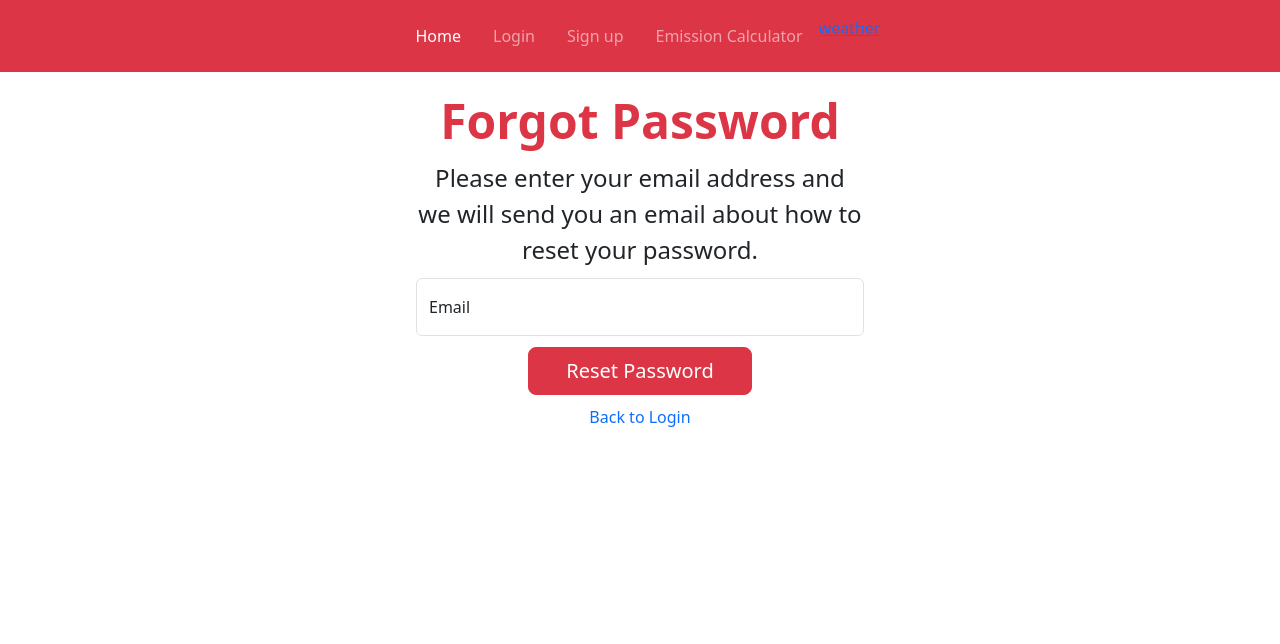
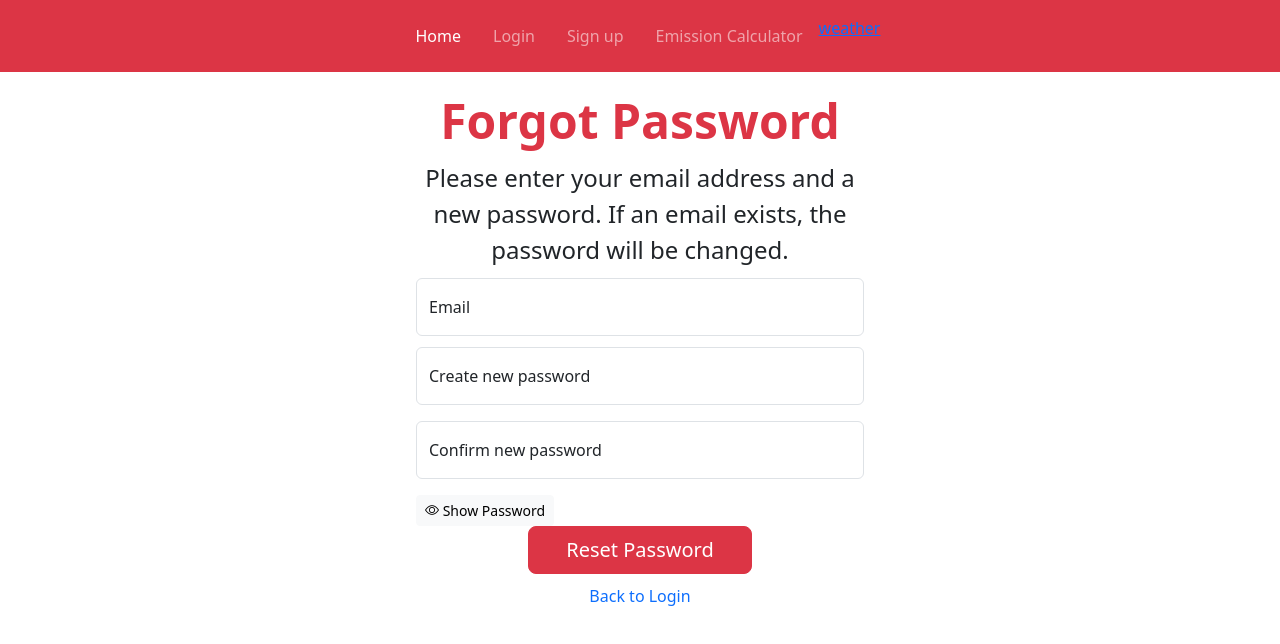
Before and after one commit to shellyh0626/TicketWingmanFront, a React (Create React App) app: page /forgot in a window 1280 px wide. Shown: the top 644 px of the page. Built offline with nearby package versions, Linux system fonts and the light colour scheme; no server answers.

Commit message:
Added forgotPassword, ability to change password in UserProfile, and showPassword option

```diff
--- a/src/components/EditInfo.jsx
+++ b/src/components/EditInfo.jsx
@@ -10,11 +10,13 @@ function EditInfo() {
   const currentUser = useSelector((state) => state.user);
   const dispatch = useDispatch();
   const navigate = useNavigate();
+  const [visible, setVisible] = useState(false);
 
   const [userData, setUserData] = useState({
     firstName: currentUser.firstName,
     lastName: currentUser.lastName,
     email: currentUser.email,
+    newPassword: "",
   });
 
   const handleChange = (event) => {
@@ -24,13 +26,24 @@ function EditInfo() {
 
   const handleSubmit = (event) => {
     event.preventDefault();
-    dispatch(editUserThunk(currentUser.email, userData)); // Pass currentUser.email as the first argument
+
+    const updatedUserData = {
+      firstName: userData.firstName,
+      lastName: userData.lastName,
+      email: userData.email,
+      password: userData.newPassword,
+    };
+
+    console.log("Updated User Data:", updatedUserData);
+    dispatch(editUserThunk(currentUser.email, updatedUserData));
 
     setUserData({
       firstName: "",
       lastName: "",
       email: "",
+      newPassword: "",
     });
+    setVisible(false);
 
     navigate("/profile/");
   };
@@ -83,20 +96,32 @@ function EditInfo() {
             onChange={handleChange}
           />
         </div>
-        <div class="mb-3">
+        <div class="mb-1">
           <label class="form-label col-form-label-lg">Password</label>
           <input
             id="profilePasswordInput"
-            type="password"
+            type={visible ? "text" : "password"}
+            name="newPassword"
             class="form-control form-control-lg"
             placeholder="Password"
-            readOnly
-            defaultValue={currentUser.password}
+            value={userData.password}
+            onChange={handleChange}
           />
         </div>
-        <button type="submit" class="btn btn-primary" onClick={handleSubmit}>
-          <i class="bi bi-pen"></i> Edit Profile
-        </button>
+        <div class="mb-2">
+          <button
+            type="button"
+            class="btn btn-light btn-sm"
+            onClick={() => setVisible(!visible)}
+          >
+            <i class="bi bi-eye" /> Show Password
+          </button>
+        </div>
+        <div>
+          <button type="submit" class="btn btn-success" onClick={handleSubmit}>
+            <i class="bi bi-pen"></i> Edit Profile
+          </button>
+        </div>
       </form>
     </div>
   );
--- a/src/components/ForgotForm.jsx
+++ b/src/components/ForgotForm.jsx
@@ -1,31 +1,129 @@
-import React from "react";
+import React, { useState } from "react";
 import { Link } from "react-router-dom";
+import { useDispatch } from "react-redux";
+import { editUserThunk } from "../redux/users/user.actions";
 import "../css/ForgotFormCSS.css";
 import "bootstrap/dist/css/bootstrap.min.css";
 
 function ForgotForm() {
+  const dispatch = useDispatch();
+  const [userData, setUserData] = useState({
+    email: "",
+    newPassword: "",
+    confirmPassword: "",
+  });
+  const [visible, setVisible] = useState(false);
+  const [submitted, setSubmitted] = useState(false);
+
+  const handleChange = (event) => {
+    const { name, value } = event.target;
+    setUserData((prevState) => ({ ...prevState, [name]: value }));
+  };
+
+  const handleSubmit = (event) => {
+    event.preventDefault();
+
+    if (userData.newPassword !== userData.confirmPassword) {
+      alert("New password and confirmation do not match!");
+      return;
+    }
+
+    const updatedUserData = {
+      password: userData.newPassword,
+    };
+
+    console.log("Updated User Data:", updatedUserData);
+    dispatch(editUserThunk(userData.email, updatedUserData));
+
+    setUserData({
+      email: "",
+      newPassword: "",
+      confirmPassword: "",
+    });
+    setVisible(false);
+    setSubmitted(true);
+  };
+
+  if (submitted) {
+    return (
+      <div id="forgotPasswordContainer">
+        <h1 id="forgotPasswordHeading">Passoword Changed</h1>
+        <p id="forgotPasswordMessage">
+          If the email provided exists, then the password has been successfully
+          changed!
+        </p>
+        <Link
+          to="/login"
+          id="loginNav"
+          class="link-offset-2 link-offset-3-hover link-underline link-underline-opacity-0 link-underline-opacity-75-hover"
+        >
+          Back to Login
+        </Link>
+      </div>
+    );
+  }
+
   return (
     <div id="forgotPasswordContainer">
       <h1 id="forgotPasswordHeading">Forgot Password</h1>
       <p id="forgotPasswordMessage">
-        Please enter your email address and we will send you an email about how
-        to reset your password.
+        Please enter your email address and a new password. If an email exists,
+        the password will be changed.
       </p>
+      <form>
         <div class="form-floating mb-3">
           <input
             type="email"
+            name="email"
             id="forgotEmail"
             class="form-control"
             placeholder="name@example.com"
+            onChange={handleChange}
             required
           />
           <label for="floatingInput">Email</label>
         </div>
+        <div class="form-floating mb-3">
+          <input
+            type={visible ? "text" : "password"}
+            id="newPassword"
+            class="form-control"
+            placeholder="*****"
+            name="newPassword"
+            onChange={handleChange}
+            required
+          />
+          <label for="floatingInput">Create new password</label>
+        </div>
+        <div class="form-floating mb-3">
+          <input
+            type={visible ? "text" : "password"}
+            id="confirmPassword"
+            class="form-control"
+            placeholder="*****"
+            name="confirmPassword"
+            onChange={handleChange}
+            required
+          />
+          <label for="floatingInput">Confirm new password</label>
+        </div>
+        <button
+          type="button"
+          class="btn btn-light btn-sm"
+          onClick={() => setVisible(!visible)}
+        >
+          <i class="bi bi-eye" /> Show Password
+        </button>
         <div class="d-grid gap-2 col-6 mx-auto">
-        <button type="button" class="btn btn-danger btn-lg">
+          <button
+            type="submit"
+            class="btn btn-danger btn-lg"
+            onClick={handleSubmit}
+          >
             Reset Password
           </button>
         </div>
+      </form>
       <Link
         to="/login"
         id="loginNav"
--- a/src/components/LoginForm.jsx
+++ b/src/components/LoginForm.jsx
@@ -23,7 +23,11 @@ const LoginForm = () => {
     <div id="formContainer">
       <h1 id="formHeading">Login</h1>
       <div class="d-grid gap-2 col-6 mx-auto">
-        <a href="http://localhost:8080/auth/google" type="button" class="btn btn-primary btn-lg">
+        <a
+          href="http://localhost:8080/auth/google"
+          type="button"
+          class="btn btn-primary btn-lg"
+        >
           <img src={Google} alt="" className="google-button-icon" />
           <label className="google-button-text"> Login with Google</label>
         </a>
--- a/src/components/UserProfile.jsx
+++ b/src/components/UserProfile.jsx
@@ -15,7 +15,6 @@ function UserProfile() {
   };
 
   useEffect(() => {
-    console.log(currentUser.email);
     dispatch(me(currentUser.email));
   }, [dispatch]);
 
@@ -74,8 +73,8 @@ function UserProfile() {
           class="form-control form-control-lg"
           placeholder="Password"
           readOnly
-          value={currentUser.password}
-          defaultValue={currentUser.password}
+          value="*******"
+          defaultValue="*******"
         />
       </div>
       <button type="button" class="btn btn-primary" onClick={handleEdit}>
```
Also changed, not shown: src/pages/TicketSearch.jsx (added, +15 -0 lines). Lines whose indentation alone changed are shown as unchanged.
